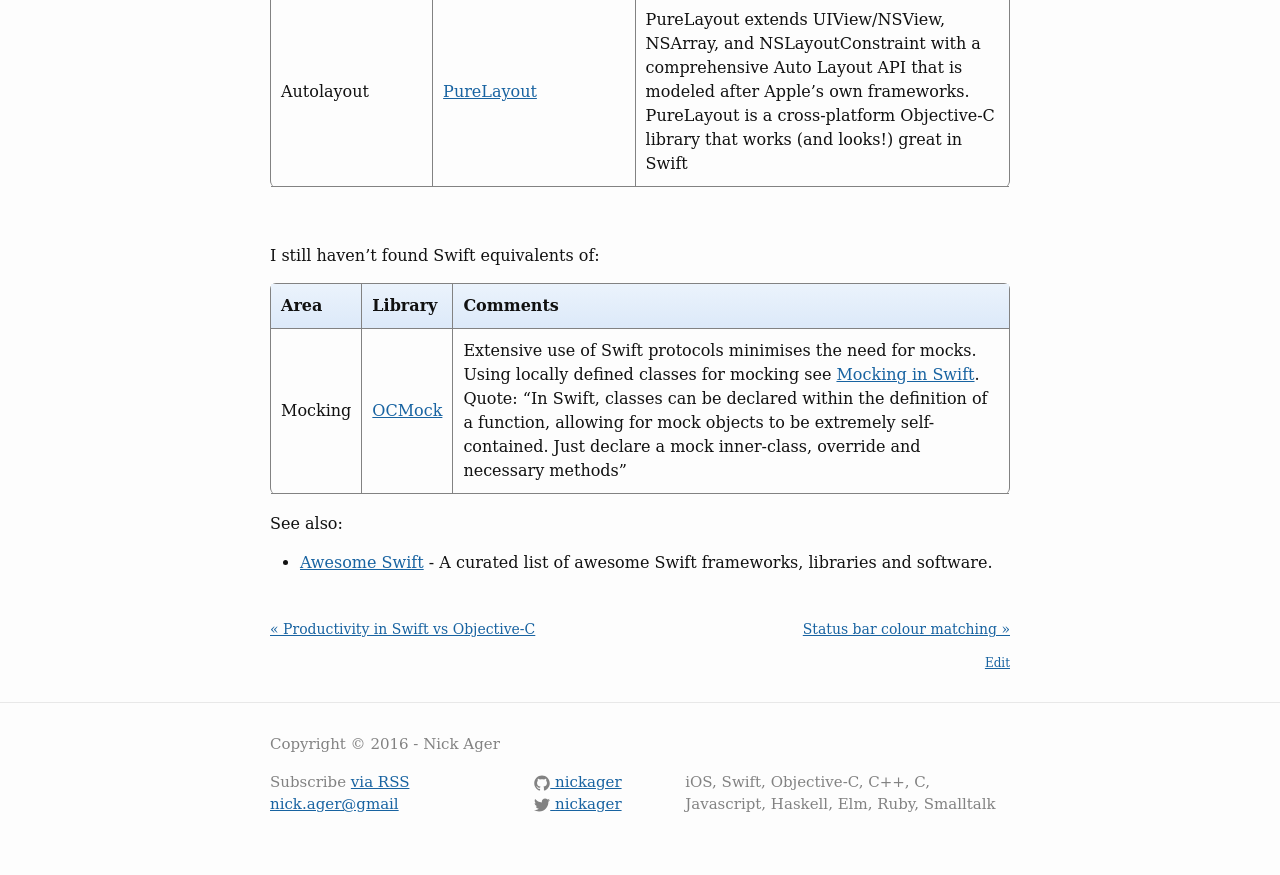
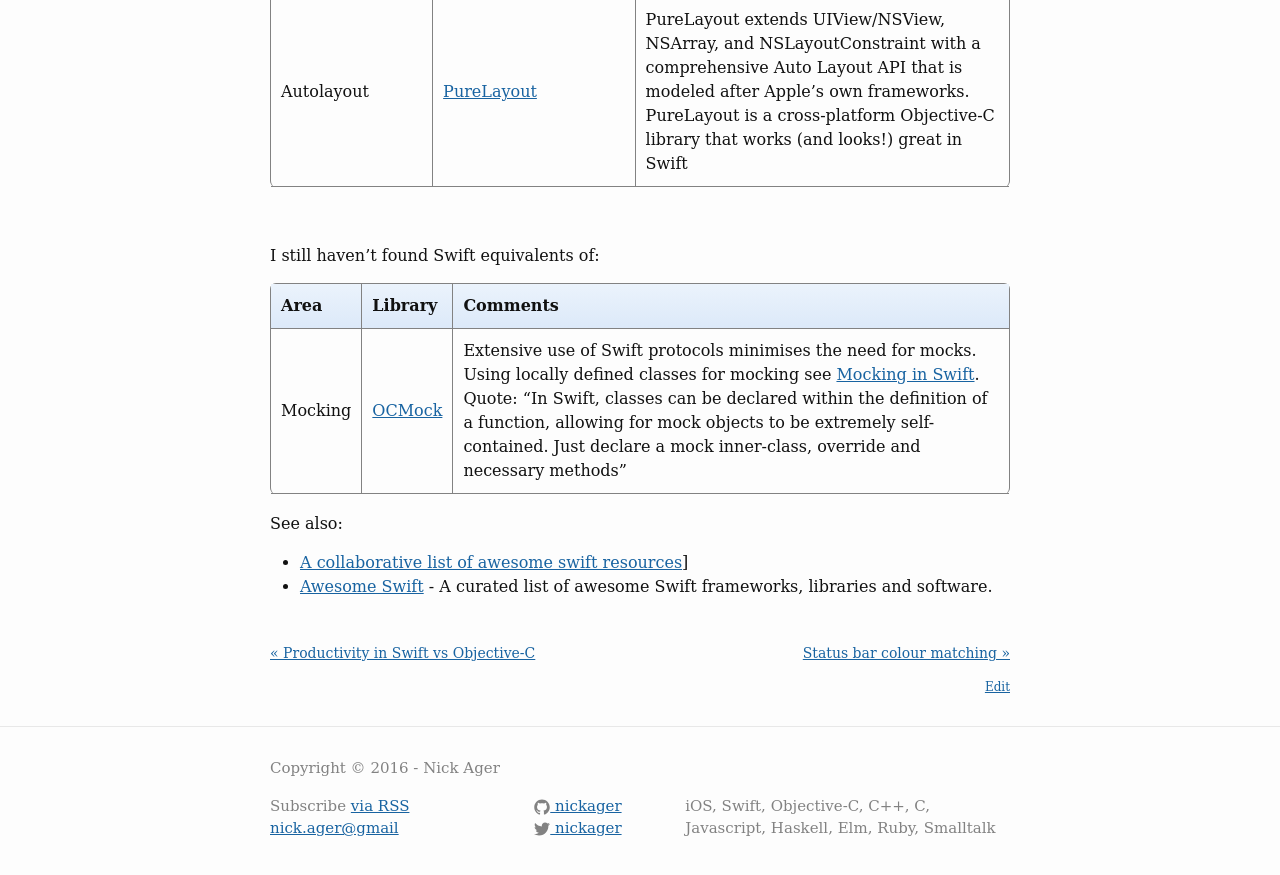
Before and after one commit to NickAger/nickager.github.io, a Jekyll site: the page built from _posts/2015-12-04-swift-libaries.md, in a window 1280 px wide and 900 px high, scrolled down 2367 px. Shown: the top 875 px of the window. Built offline with Jekyll 4.4.1, drawn with Linux system fonts in a browser that asks for light colours; some web fonts are replaced; comment, search, counter and statistics services are not loaded.

Commit message:
Added another curated list of swift libraries

```diff
--- a/_posts/2015-12-04-swift-libaries.md
+++ b/_posts/2015-12-04-swift-libaries.md
@@ -38,4 +38,5 @@ I still haven't found Swift equivalents of:
 |Mocking|[OCMock](http://ocmock.org)|Extensive use of Swift protocols minimises the need for mocks. Using locally defined classes for mocking see [Mocking in Swift](http://nshipster.com/xctestcase/). Quote: "In Swift, classes can be declared within the definition of a function, allowing for mock objects to be extremely self-contained. Just declare a mock inner-class, override and necessary methods"|
 
 See also:
+* [A collaborative list of awesome swift resources](https://github.com/matteocrippa/awesome-swift)]
 * [Awesome Swift](https://github.com/Wolg/awesome-swift) - A curated list of awesome Swift frameworks, libraries and software.
```
